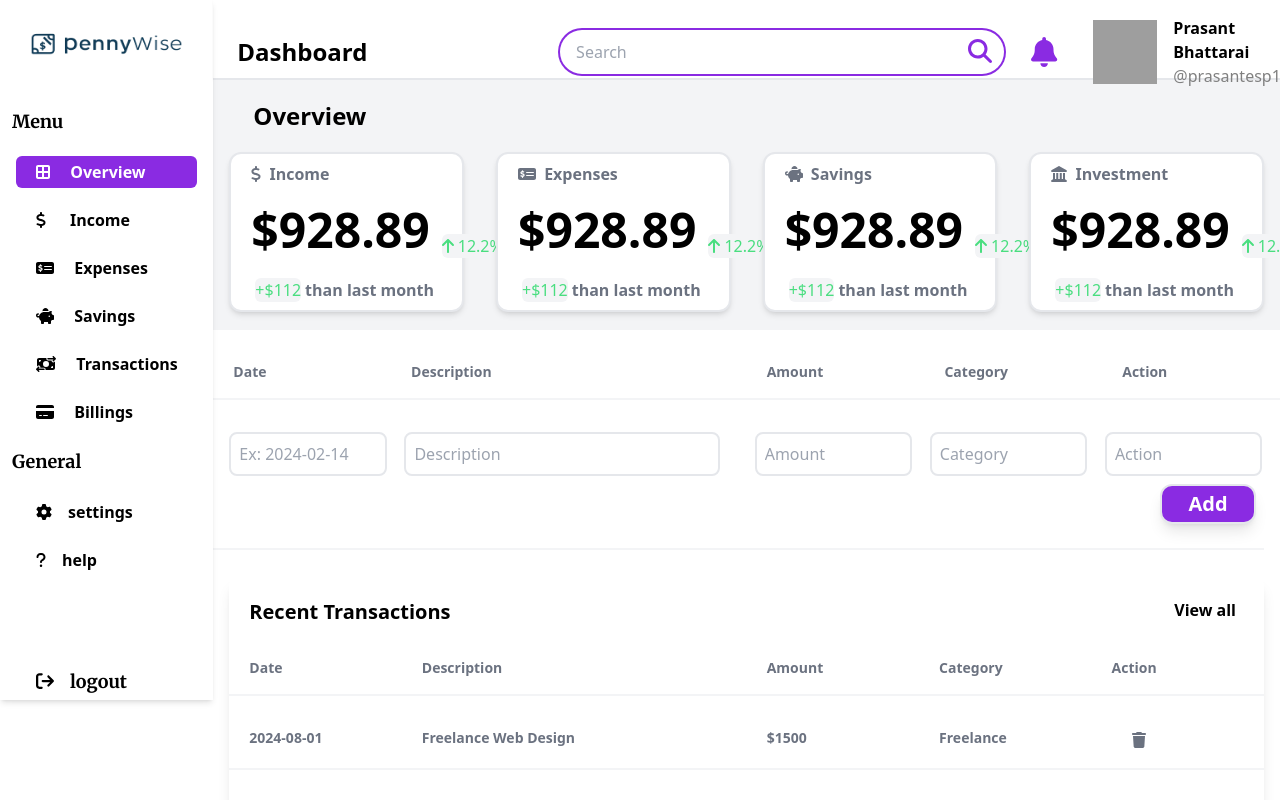
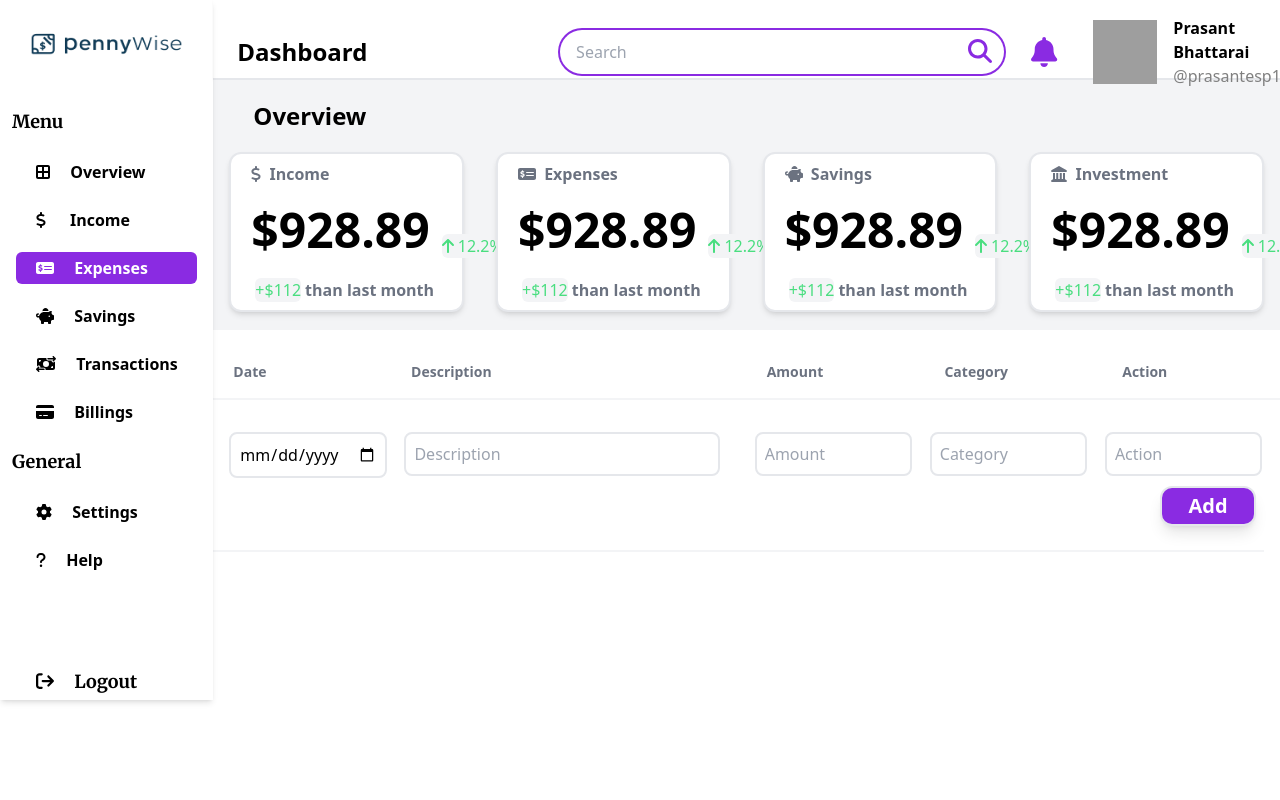
Before and after one commit to PrasantBhattarai17/PennyWise-aReact-to-Spring, a React (Create React App) app: page /expenses in a window 1280 px wide. Shown: the top 800 px of the page. Built offline with nearby package versions, Linux system fonts and the light colour scheme; grey boxes are pictures that could not be loaded.

Commit message:
redux making some money

```diff
--- a/src/Helper/InputIncomes.js
+++ b/src/Helper/InputIncomes.js
@@ -1,57 +1,117 @@
-import React from 'react'
+import React, { useState } from "react";
+import HeadTransactions from "./headTransactions";
+import { useDispatch, useSelector } from "react-redux";
+import { addUserIncome } from "../Store/IncomeSlice";
+import { FontAwesomeIcon } from "@fortawesome/react-fontawesome";
+import { faTrash } from "@fortawesome/free-solid-svg-icons";
+const InputIncomes = () => {
+  const [date, setDate] = useState('');
+  const [description, setDescription] = useState('');
+  const [amount, setAmount] = useState('');
+  const [category, setCategory] = useState('');
+  const [action, setAction] = useState('');
 
-const InputIncomes = () => {
+  const dispatch = useDispatch();
+  const incomeData=useSelector((store)=>store.income.incomes)
+  const handleSubmit = (e) => {
+    e.preventDefault();
+    if(date!=='' && description!=='' && amount !==''&&category!==''&&action!=='')
+    dispatch(addUserIncome({ 'date': date, 'description': description, 'amount': amount, 'category': category, 'action': action }));
+    setDate('');
+    setDescription('');
+    setAmount('');
+    setCategory('');
+    setAction('');
+  }
+
   return (
-    <div className='overflow-x-hidden'>
-         <div className=" grid grid-cols-6  my-8 border-b-2 pb-4 border-gray-100">
+    <div className="overflow-x-hidden">
+      <HeadTransactions />
+      <form onSubmit={handleSubmit}>
+        <div className="grid grid-cols-6 mr-4 my-2 border-b-2 pb-4 border-gray-100">
+          <div className="col-span-1 w-full mx-2">
+            <input
+              placeholder="Ex: 2024-02-14"
+              value={date}
+              onChange={(e) => setDate(e.target.value)}
+              className="p-2 border-2 rounded-lg w-[90%] mx-2"
+              type="date"
+            />
+          </div>
+          <div className="col-span-2 w-full mx-2">
+            <input
+              placeholder="Description"
+              value={description}
+              onChange={(e) => setDescription(e.target.value)}
+              className="p-2 border-2 rounded-lg w-[90%] mx-2"
+              type="text"
+            />
+          </div>
+          <div className="col-span-1 w-full mx-2">
+            <input
+              placeholder="Amount"
+              value={amount}
+              onChange={(e) => setAmount(e.target.value)}
+              className="p-2 border-2 rounded-lg w-[90%] mx-2"
+              type="text"
+            />
+          </div>
+          <div className="col-span-1 w-full mx-2">
+            <input
+              placeholder="Category"
+              value={category}
+              onChange={(e) => setCategory(e.target.value)}
+              className="p-2 border-2 rounded-lg w-[90%] mx-2"
+              type="text"
+            />
+          </div>
+          <div className="col-span-1 w-full mx-2">
+            <input
+              placeholder="Action"
+              value={action}
+              onChange={(e) => setAction(e.target.value)}
+              className="p-2 border-2 rounded-lg w-[90%] mx-2"
+              type="text"
+            />
+          </div>
+          <div className="col-span-6 flex justify-end w-full">
+            <button type="submit" className="w-24 m-2 p-1 border-2 text-xl font-sans font-bold bg-[blueviolet] text-white rounded-xl shadow-lg">
+              Add
+            </button>
+          </div>
+        </div>
+      </form>
+      {incomeData.map((item,index) => (
+        <div key={index} className=" grid grid-cols-6  my-8 border-b-2 pb-4 border-gray-100 min-w-full ">
           <div className="col-span-1 w-full mx-5">
-          <p className="text-sm font-sans font-semibold text-gray-500">Date</p>
+            <p className="text-sm font-sans font-semibold text-gray-500">
+              {item?.date}
+            </p>
           </div>
           <div className="col-span-2 w-full mx-5">
             <p className="text-sm font-sans font-semibold text-gray-500">
-            Description
+              {item?.description}
             </p>
           </div>
           <div className="col-span-1 w-full mx-5">
             <p className="text-sm font-sans font-semibold text-gray-500">
-            Amount
+              ${item?.amount}
             </p>
           </div>
           <div className="col-span-1 w-full mx-5">
             <p className="text-sm font-sans font-semibold text-gray-500">
-            Category
+              {item?.category}
             </p>
           </div>
           <div className="col-span-1 w-full mx-5">
-          <p className="text-sm font-sans font-semibold text-gray-500">
-            Action
+            <p className="text-md font-sans font-semibold text-gray-500 hover:text-[blueviolet] mx-5 cursor-pointer">
+              <FontAwesomeIcon icon={faTrash} />
             </p>
           </div>
         </div>
-      <form>
-         <div className=" grid grid-cols-6 mr-4 my-2 border-b-2 pb-4 border-gray-100">
-        <div className="col-span-1 w-full mx-2">
-      <input placeholder='Ex: 2024-02-14' className='p-2 border-2 rounded-lg w-[90%] mx-2'></input>
+      ))}
     </div>
-        <div className="col-span-2 w-full mx-2">
-        <input placeholder='Description' className='p-2 border-2 rounded-lg w-[90%] mx-2'></input>
-        </div>
-        <div className="col-span-1 w-full mx-2">
-        <input placeholder='Amount' className='p-2 border-2 rounded-lg w-[90%] mx-2'></input>
-        </div>
-        <div className="col-span-1 w-full mx-2">
-        <input placeholder='Category' className='p-2 border-2 rounded-lg w-[90%] mx-2'></input>
-        </div>
-        <div className="col-span-1 w-full mx-2">
-        <input placeholder='Action' className='p-2 border-2 rounded-lg w-[90%] mx-2'></input>
-        </div>
-        <div className='col-span-6 flex justify-end w-full'>
-      <button className='w-24 m-2 p-1 border-2 text-xl font-sans font-bold bg-[blueviolet] text-white rounded-xl shadow-lg ' >Add</button>
-        </div>
-      </div>
-      </form>
-    </div>
-  )
-}
+  );
+};
 
-export default InputIncomes
+export default InputIncomes;
--- /dev/null
+++ b/src/Helper/headTransactions.js
@@ -0,0 +1,33 @@
+import React from 'react'
+
+const HeadTransactions = () => {
+  return (
+<div className=" grid grid-cols-6  my-8 border-b-2 pb-4 border-gray-100">
+        <div className="col-span-1 w-full mx-5">
+          <p className="text-sm font-sans font-semibold text-gray-500">Date</p>
+        </div>
+        <div className="col-span-2 w-full mx-5">
+          <p className="text-sm font-sans font-semibold text-gray-500">
+            Description
+          </p>
+        </div>
+        <div className="col-span-1 w-full mx-5">
+          <p className="text-sm font-sans font-semibold text-gray-500">
+            Amount
+          </p>
+        </div>
+        <div className="col-span-1 w-full mx-5">
+          <p className="text-sm font-sans font-semibold text-gray-500">
+            Category
+          </p>
+        </div>
+        <div className="col-span-1 w-full mx-5">
+          <p className="text-sm font-sans font-semibold text-gray-500">
+            Action
+          </p>
+        </div>
+      </div>
+  )
+}
+
+export default HeadTransactions
--- /dev/null
+++ b/src/Store/IncomeSlice.js
@@ -0,0 +1,17 @@
+import { createSlice } from "@reduxjs/toolkit";
+
+
+const IncomeSlice=createSlice({
+    name:'income',
+    initialState:{
+        incomes:[]
+    },
+    reducers:{
+        addUserIncome:(state,action)=>{
+            state.incomes.push(action.payload);
+        }
+    }
+});
+
+export const {addUserIncome}=IncomeSlice.actions;
+export default IncomeSlice.reducer;
--- a/src/Store/appStore.js
+++ b/src/Store/appStore.js
@@ -1,9 +1,11 @@
 import { configureStore } from "@reduxjs/toolkit";
 import transactionSlice from "./transactionSlice";
+import IncomeSlice from "./IncomeSlice";
 
 const appStore=configureStore({
     reducer:{
      view:transactionSlice,
+     income:IncomeSlice,
     },
 });
 export default appStore;
--- a/src/components/MainPage.js
+++ b/src/components/MainPage.js
@@ -2,7 +2,7 @@ import React from "react";
 import NavBar from "./NavBar";
 import FinanceContainer from "./FinanceContainer";
 import Sidebar from "./Sidebar";
-import { createBrowserRouter, Outlet } from "react-router-dom";
+import { createBrowserRouter, Outlet, Route, Routes } from "react-router-dom";
 import Income from "../components/Menu/Income";
 import Savings from "../components/Menu/Savings";
 import Expenses from "../components/Menu/Expenses";
@@ -15,7 +15,7 @@ const MainPage = () => {
   return (
     <div className="grid grid-cols-12 ">
       <div className="col-span-2 bg-[white] ">
-        <Sidebar />
+      <Routes><Route path="/:id" element={<Sidebar />} /></Routes>
       </div>
       <div className="col-span-10">
         <NavBar />
--- a/src/components/Menu/Expenses.js
+++ b/src/components/Menu/Expenses.js
@@ -8,7 +8,6 @@ const Expenses = () => {
     <div>
       <MoneyCard/>
       <InputIncomes/>
-      <RecentTransactions/>
     </div>
   )
 }
--- a/src/components/Menu/Income.js
+++ b/src/components/Menu/Income.js
@@ -7,7 +7,6 @@ const Income = () => {
     <div>
       <MoneyCard/>
       <InputIncomes/>
-      <RecentTransactions/>
     </div>
   )
 }
--- a/src/components/RecentTransactions.js
+++ b/src/components/RecentTransactions.js
@@ -5,6 +5,7 @@ import { useNavigate } from "react-router";
 import { incomeData } from "../utils/constants";
 import { FontAwesomeIcon } from "@fortawesome/react-fontawesome";
 import { faTrash } from "@fortawesome/free-solid-svg-icons";
+import HeadTransactions from "../Helper/headTransactions";
 const RecentTransactions = () => {
   const dispatch = useDispatch();
   const navigate = useNavigate();
@@ -25,31 +26,7 @@ const RecentTransactions = () => {
           View all
         </h3>
       </span>
-      <div className=" grid grid-cols-6  my-8 border-b-2 pb-4 border-gray-100">
-        <div className="col-span-1 w-full mx-5">
-          <p className="text-sm font-sans font-semibold text-gray-500">Date</p>
-        </div>
-        <div className="col-span-2 w-full mx-5">
-          <p className="text-sm font-sans font-semibold text-gray-500">
-            Description
-          </p>
-        </div>
-        <div className="col-span-1 w-full mx-5">
-          <p className="text-sm font-sans font-semibold text-gray-500">
-            Amount
-          </p>
-        </div>
-        <div className="col-span-1 w-full mx-5">
-          <p className="text-sm font-sans font-semibold text-gray-500">
-            Category
-          </p>
-        </div>
-        <div className="col-span-1 w-full mx-5">
-          <p className="text-sm font-sans font-semibold text-gray-500">
-            Action
-          </p>
-        </div>
-      </div>
+      <HeadTransactions/>
       {incomeData.map((item) => (
         <div className=" grid grid-cols-6  my-8 border-b-2 pb-4 border-gray-100 min-w-full ">
           <div className="col-span-1 w-full mx-5">
--- a/src/components/Sidebar.js
+++ b/src/components/Sidebar.js
@@ -1,4 +1,4 @@
-import React, { useState } from "react";
+import React, { useState, useEffect } from "react";
 import Logo from "../utils/pw.png";
 import { FontAwesomeIcon } from "@fortawesome/react-fontawesome";
 import {
@@ -12,24 +12,28 @@ import {
   faQuestion,
   faSignOut,
 } from "@fortawesome/free-solid-svg-icons";
-import { useNavigate } from "react-router";
+import { useNavigate, useParams } from "react-router";
 import { useDispatch, useSelector } from "react-redux";
-import { useEffect } from "react";
 import { ToggleView } from "../Store/transactionSlice";
 
 const Sidebar = () => {
-  const view=useSelector((store)=>store.view.isView);
-  const dispatch=useDispatch();
-    const navigate=useNavigate();
-  const [selectedItem, setSelectedItem] = useState("overview");
+  const view = useSelector((store) => store.view.isView);
+  const dispatch = useDispatch();
+  const navigate = useNavigate();
+  const {id}  = useParams();
+
+  const [selectedItem, setSelectedItem] = useState(id || "overview");
+
   const handleClick = (item) => {
-    if(item==="overview")
+    if (item === "overview") {
       dispatch(ToggleView());
+    }
     setSelectedItem(item);
-    if(item!=="logout")
-    navigate("/"+item);
-    if(item==='logout')
-      navigate("/")
+    if (item !== "logout") {
+      navigate("/" + item);
+    } else {
+      navigate("/");
+    }
   };
 
   useEffect(() => {
@@ -38,24 +42,25 @@ const Sidebar = () => {
       navigate("/transactions");
     }
   }, [view, navigate]);
+
   const getClassForItem = (item) => {
     return selectedItem === item
       ? "cursor-pointer bg-[blueviolet] rounded-md text-white"
       : "OverallHover";
   };
+
   return (
-    <div className="flex flex-col space-y-14 shadow-md h-[700px] top-0 left-0 fixed w-[16.66%] ">
+    <div className="flex flex-col space-y-14 shadow-md h-[700px] top-0 left-0 fixed w-[16.66%]">
       <div>
-        <div className=" flex h-20  mb-6">
+        <div className="flex h-20 mb-6">
           <img
-            className=" h-full w-full cursor-pointer"
+            className="h-full w-full cursor-pointer"
             src={Logo}
             alt="Logo"
           />
         </div>
         <div>
-          <div>
-            <h3 className="font-merriweather text-lg  font-bold my-1 mx-2 p-1">
+          <h3 className="font-merriweather text-lg font-bold my-1 mx-2 p-1">
             Menu
           </h3>
           <ul>
@@ -63,15 +68,15 @@ const Sidebar = () => {
               onClick={() => handleClick("overview")}
               className={`font-semibold text-md font-sans my-4 mx-4 p-1 ${getClassForItem(
                 "overview"
-                )} `}
+              )}`}
             >
               <FontAwesomeIcon className="mx-4" icon={faBorderAll} /> Overview
             </li>
             <li
               onClick={() => handleClick("income")}
-                className={`font-semibold text-md font-sans my-4 mx-4 p-1   ${getClassForItem(
+              className={`font-semibold text-md font-sans my-4 mx-4 p-1 ${getClassForItem(
                 "income"
-                )} `}
+              )}`}
             >
               <FontAwesomeIcon className="mx-4 mr-6" icon={faDollar} />
               Income
@@ -80,16 +85,16 @@ const Sidebar = () => {
               onClick={() => handleClick("expenses")}
               className={`font-semibold text-md font-sans my-4 mx-4 p-1 ${getClassForItem(
                 "expenses"
-                )} `}
+              )}`}
             >
               <FontAwesomeIcon className="mx-4" icon={faMoneyCheckDollar} />{" "}
               Expenses
             </li>
             <li
               onClick={() => handleClick("savings")}
-                className={`font-semibold text-md font-sans my-4 mx-4 p-1  ${getClassForItem(
+              className={`font-semibold text-md font-sans my-4 mx-4 p-1 ${getClassForItem(
                 "savings"
-                )} `}
+              )}`}
             >
               <FontAwesomeIcon className="mx-4" icon={faPiggyBank} /> Savings
             </li>
@@ -97,24 +102,26 @@ const Sidebar = () => {
               onClick={() => handleClick("transactions")}
               className={`font-semibold text-md font-sans my-4 mx-4 p-1 ${getClassForItem(
                 "transactions"
-                )}  `}
+              )}`}
             >
-                <FontAwesomeIcon className="mx-4" icon={faMoneyBillTransfer} />{" "}
+              <FontAwesomeIcon
+                className="mx-4"
+                icon={faMoneyBillTransfer}
+              />{" "}
               Transactions
             </li>
             <li
               onClick={() => handleClick("billings")}
               className={`font-semibold text-md font-sans my-4 mx-4 p-1 ${getClassForItem(
                 "billings"
-                )} `}
+              )}`}
             >
-                <FontAwesomeIcon className="mx-4" icon={faCreditCard} />{" "}
-                Billings
+              <FontAwesomeIcon className="mx-4" icon={faCreditCard} /> Billings
             </li>
           </ul>
         </div>
         <div>
-            <h3 className="font-merriweather text-lg  font-bold my-1 mx-2 p-1">
+          <h3 className="font-merriweather text-lg font-bold my-1 mx-2 p-1">
             General
           </h3>
           <ul>
@@ -124,22 +131,17 @@ const Sidebar = () => {
                 "settings"
               )}`}
             >
-                {" "}
-                <FontAwesomeIcon className="mx-4" icon={faGear} />
-                settings
+              <FontAwesomeIcon className="mx-4" icon={faGear} /> Settings
             </li>
             <li
               onClick={() => handleClick("help")}
-                className={`font-semibold   text-md font-sans my-4 mx-4 p-1 ${getClassForItem(
+              className={`font-semibold text-md font-sans my-4 mx-4 p-1 ${getClassForItem(
                 "help"
               )}`}
             >
-                {" "}
-                <FontAwesomeIcon className="mx-4" icon={faQuestion} />
-                help
+              <FontAwesomeIcon className="mx-4" icon={faQuestion} /> Help
             </li>
           </ul>
-          </div>
         </div>
       </div>
       <div>
@@ -149,9 +151,7 @@ const Sidebar = () => {
             "logout"
           )}`}
         >
-          {" "}
-          <FontAwesomeIcon className="mx-4" icon={faSignOut} />
-          logout
+          <FontAwesomeIcon className="mx-4" icon={faSignOut} /> Logout
         </h3>
       </div>
     </div>
```
Lines whose indentation alone changed are shown as unchanged.
